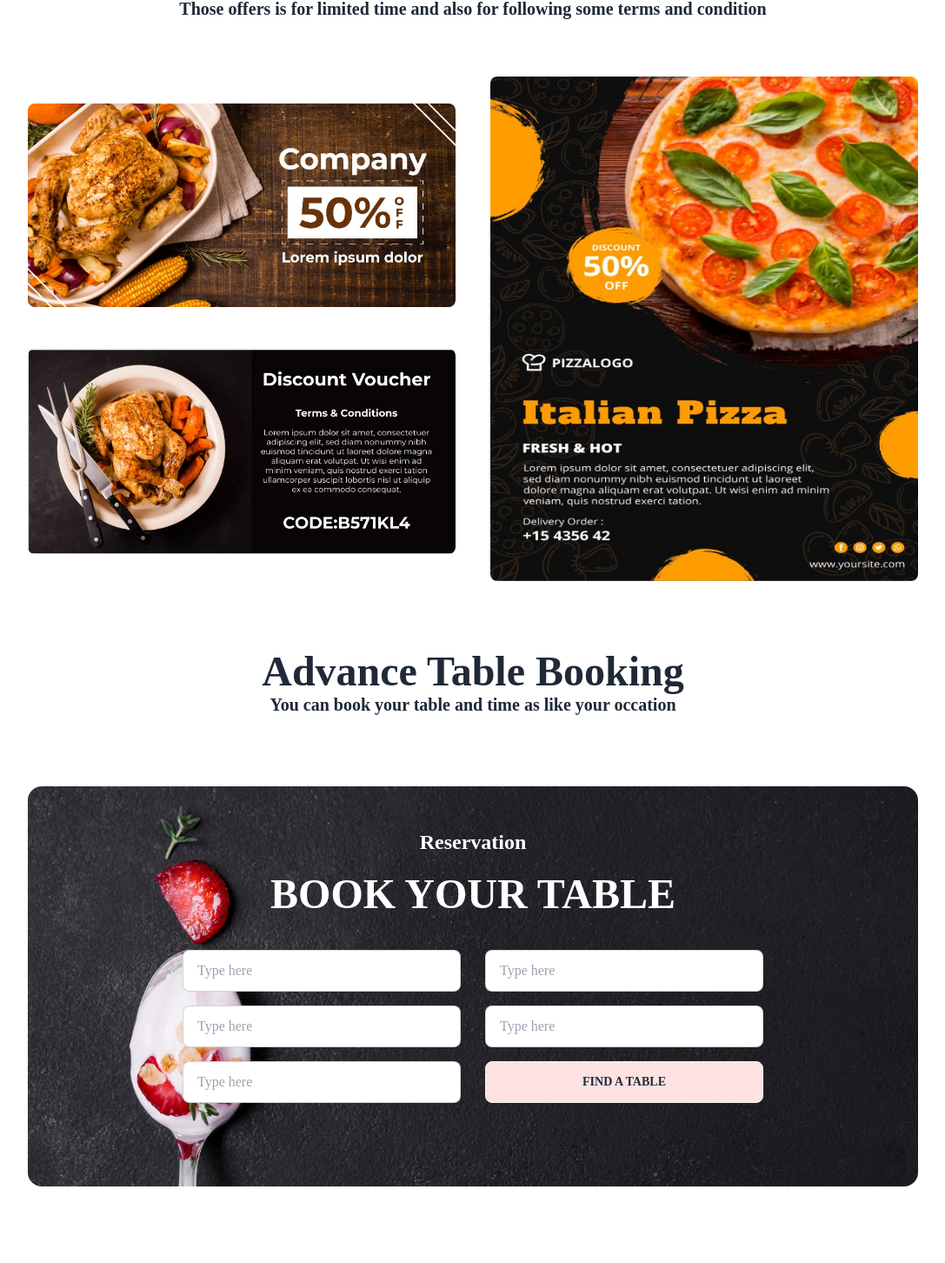
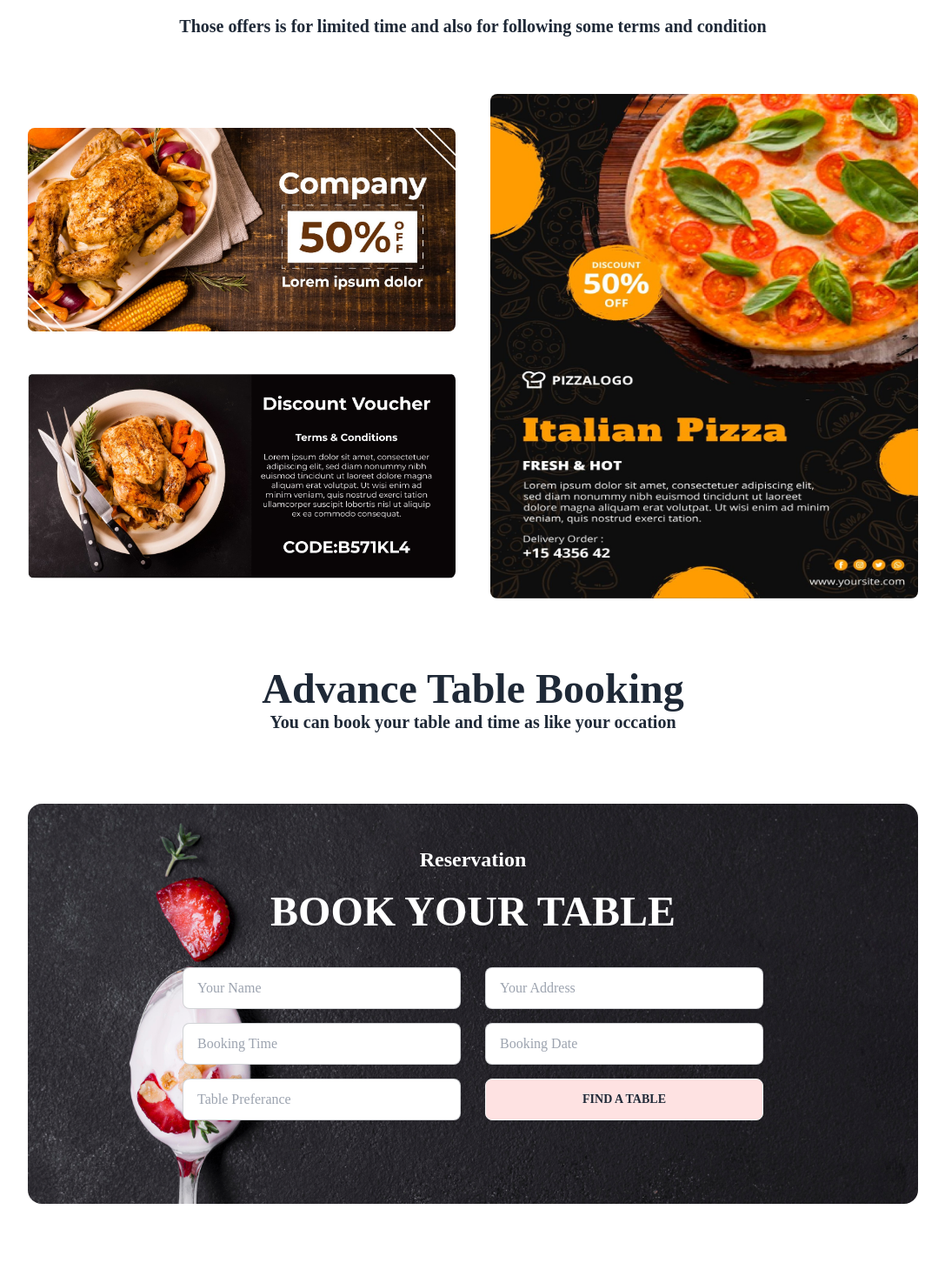
Before and after one commit to KhandakerSamin/chili-food-web-app-client, a React (Vite) app: page / in a window 1280 px wide. Shown: the part 1278-2730 px from the top of the page at 87% size, without its empty margins (96-1183 px from the left). Built offline with nearby package versions, Linux system fonts and the light colour scheme; no server answers; a web font is replaced by a local one.

Commit message:
home page responsive done

```diff
--- a/src/Components/Banner.jsx
+++ b/src/Components/Banner.jsx
@@ -9,10 +9,10 @@ const Banner = () => {
     };
 
     return (
-        <div className="h-[550px] bg-cover rounded-2xl" style={bannerStyle}>
-            <div className='pt-24 pl-36 space-y-7'>
-                <h1 className='text-6xl text-white font-bold text-left mb-4 '>Spice Up Your Palate <br /> with Chili Food's <br /> Culinary Delights!</h1>
-                <p className='font-semibold text-lg text-white '>Chili Food: A culinary voyage awaits. Savor fiery flavors  and diverse <br /> cuisines at Chili Food. From mild to hot,  we'll tantalize your taste buds <br /> with an unforgettable dining experience</p>
+        <div className="h-[550px] bg-cover rounded-none md:rounded-2xl" style={bannerStyle}>
+            <div className='pt-24 px-14 md:pl-36 space-y-7'>
+                <h1 className='text-4xl md:text-6xl text-white font-bold text-left mb-4 '>Spice Up Your Palate <br /> with Chili Food's <br /> Culinary Delights!</h1>
+                <p className='font-semibold text-base md:text-lg text-white '>Chili Food: A culinary voyage awaits. Savor fiery flavors  and diverse <br /> cuisines at Chili Food. From mild to hot,  we'll tantalize your taste buds <br /> with an unforgettable dining experience</p>
                 <Link to='/allFoods'>
 
                 </Link>
--- a/src/Components/Extra/Offer.jsx
+++ b/src/Components/Extra/Offer.jsx
@@ -5,15 +5,15 @@ import img3 from './../../assets/img/section.jpg'
 const Offer = () => {
     return (
         <div>
-            <h1 className='text-5xl text-center mt-10 font-bold '>Our Populer Offers</h1>
+            <h1 className='text-5xl text-center mt-4 mb-5 md:mt-10 font-bold '>Our Populer Offers</h1>
             <p className='text-xl text-center  font-semibold'>Those offers is for limited time and also for following some terms and condition </p>
-            <div className="flex flex-row-reverse w-4/5  gap-x-10 my-16 justify-center mx-auto items-center">
-                <div className='w-1/2 '>
+            <div className="flex flex-col md:flex-row-reverse w-4/5  gap-x-10 my-16 justify-center mx-auto items-center">
+                <div className='w-full md:w-1/2 '>
                     <img className='h-[580px] rounded-lg w-full' src={img1} alt="" />
                 </div>
-                <div className="flex w-1/2 gap-y-12 flex-col justify-center ">
+                <div className="flex w-full md:w-1/2 mt-4 md:gap-y-12 flex-col justify-center ">
 
-                    <img className='rounded-lg ' src={img2} alt="" />
+                    <img className='rounded-lg mb-4 md:mb-0' src={img2} alt="" />
                     <img className='rounded-lg ' src={img3} alt="" />
                 </div>
             </div>
--- a/src/Components/Extra/Reserve.jsx
+++ b/src/Components/Extra/Reserve.jsx
@@ -14,16 +14,16 @@ const Reserve = () => {
                     <h1 className='text-white text-center font-bold pt-12 mb-5 text-2xl'>Reservation</h1>
                     <h1 className='text-white text-center font-bold mb-10 text-5xl'>BOOK YOUR TABLE</h1>
                     <div className='flex justify-center items-center gap-x-7 mx-10 mb-4'>
-                        <input type="text" placeholder="Type here" className="input input-bordered w-full max-w-xs" />
-                        <input type="text" placeholder="Type here" className="input input-bordered w-full max-w-xs" />
+                        <input type="text" placeholder="Your Name" className="input input-bordered w-full max-w-xs" />
+                        <input type="text" placeholder="Your Address" className="input input-bordered w-full max-w-xs" />
                     </div>
                     <div className='flex justify-center items-center gap-x-7 mx-10 mb-4'>
-                        <input type="text" placeholder="Type here" className="input input-bordered w-full max-w-xs" />
-                        <input type="text" placeholder="Type here" className="input input-bordered w-full max-w-xs" />
+                        <input type="text" placeholder="Booking Time" className="input input-bordered w-full max-w-xs" />
+                        <input type="text" placeholder="Booking Date" className="input input-bordered w-full max-w-xs" />
                     </div>
                     <div className='flex justify-center items-center gap-x-7 mx-10 mb-4'>
-                        <input type="text" placeholder="Type here" className="input input-bordered w-full max-w-xs" />
-                        <button className="btn bg-red-100  w-[320px]">FIND A TABLE</button>
+                        <input type="text" placeholder="Table Preferance" className="input w-1/2 input-bordered md:w-full max-w-xs" />
+                        <button className="btn bg-red-100 w-1/2 md:w-[320px]">FIND A TABLE</button>
                     </div>
                 </div>
             </div>
--- a/src/Components/TopFood.jsx
+++ b/src/Components/TopFood.jsx
@@ -20,12 +20,12 @@ const TopFood = () => {
 
     return (
         <div>
-            <h1 className='text-5xl text-center mt-20 font-bold '>Our Top Selling Foods</h1>
+            <h1 className='text-5xl text-center mt-8 md:mt-20 font-bold '>Our Top Selling Foods</h1>
             <p className='text-xl text-center  font-semibold'> This Prouducts are sorted here by Purchased Count by Customer </p>
             {data ? (
                 <div>
 
-                    <div className="grid grid-cols-1 md:grid-cols-2 lg:grid-cols-3 mx-36 gap-7 mt-20 mb-10">
+                    <div className="grid grid-cols-1 md:grid-cols-2 lg:grid-cols-3 mx-8 md:mx-36 gap-7 mt-8 md:mt-20 mb-10">
                         {
                             data.map(
                                 singleData => <TopFoodCard key={singleData._id} singleData={singleData}></TopFoodCard>
```
